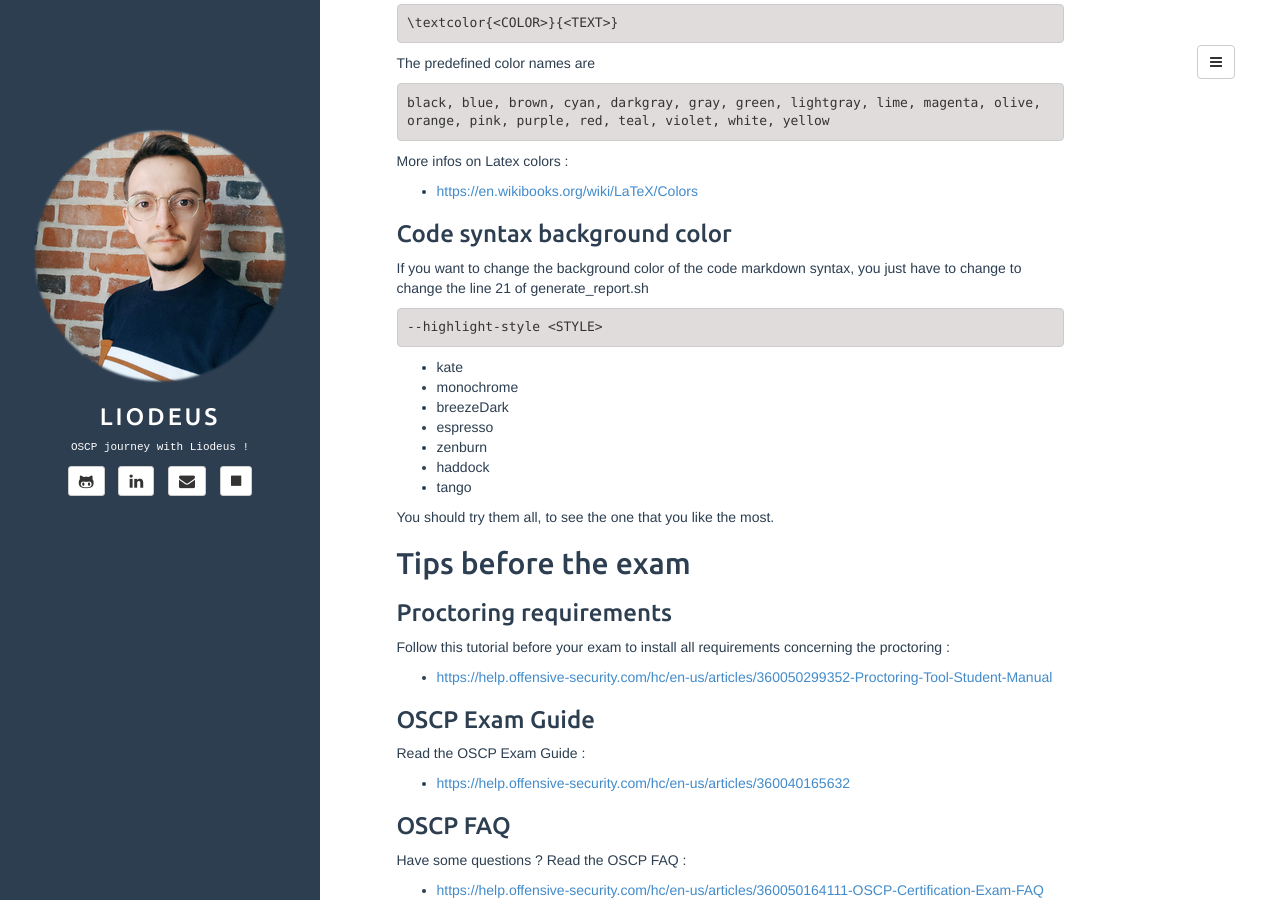
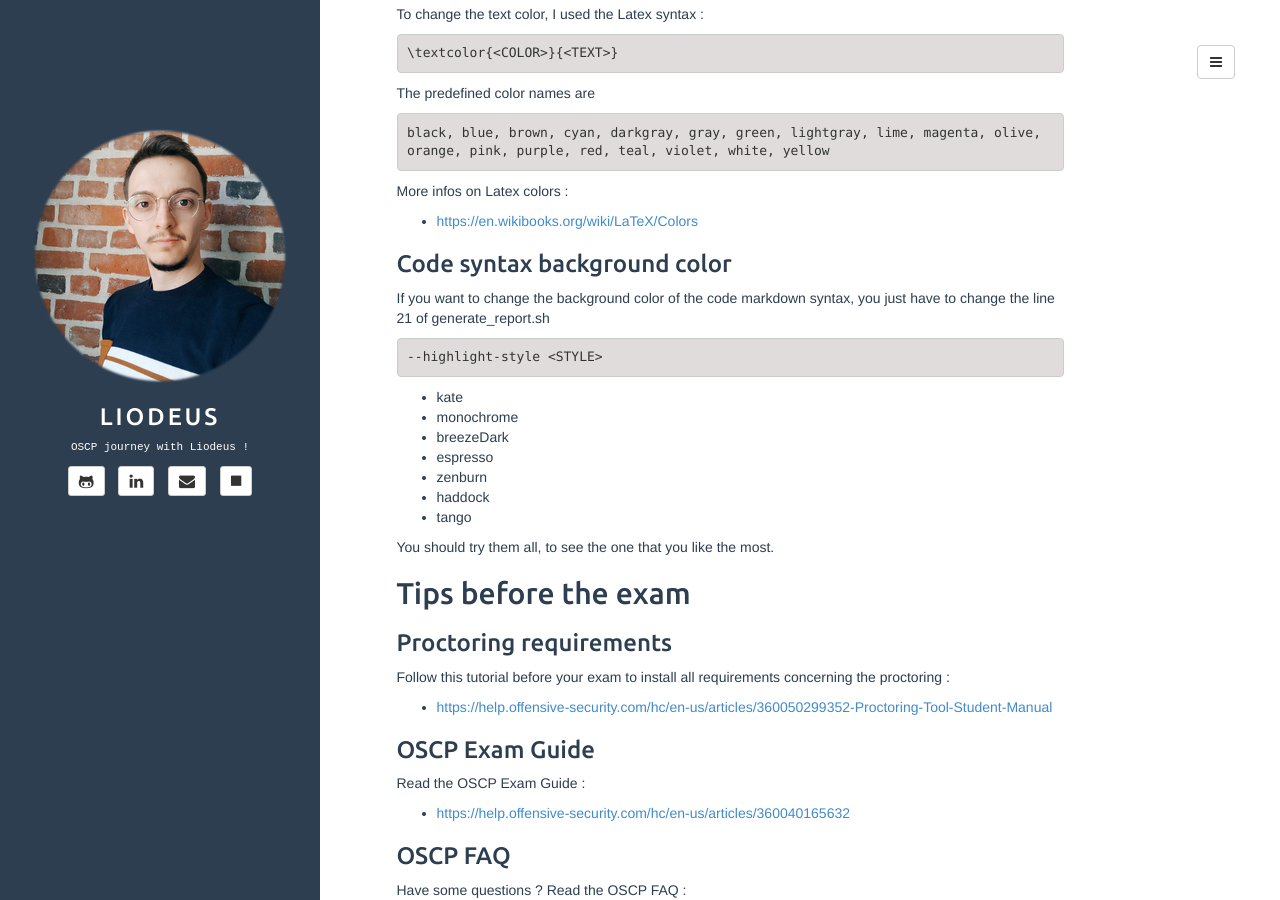
Before and after one commit to Liodeus/liodeus.github.io, a Jekyll site: the page built from _posts/2020-10-19-OSCP-exam-report-training.md, in a window 1280 px wide and 900 px high, scrolled down 4692 px. Built offline with Jekyll 4.4.1, drawn with Linux system fonts in a browser that asks for light colours; some of the changed text lies outside the part shown.

Commit message:
Add files via upload

````diff
--- a/_posts/2020-10-19-OSCP-exam-report-training.md
+++ b/_posts/2020-10-19-OSCP-exam-report-training.md
@@ -154,7 +154,7 @@
 ./generate_report.sh OSCP-exam-report-template_whoisflynn_v3.2.md test.pdf
 ```
 
-Wait a few seconds and a PDF report called test.pdf of 9 pages should open.
+Wait a few seconds and a PDF report called **test.pdf** of 9 pages should open.
 
 ## Report training
 
@@ -240,7 +242,7 @@
 
 ### Code syntax background color
 
-If you want to change the background color of the code markdown syntax, you just have to change to change the line 21 of generate_report.sh
+If you want to change the background color of the code markdown syntax, you just have to change the line 21 of generate_report.sh
 
 ```
 --highlight-style <STYLE>
````
Also changed, not shown: other parts of _posts/2020-10-19-OSCP-exam-report-training.md (+4 -2 lines).
